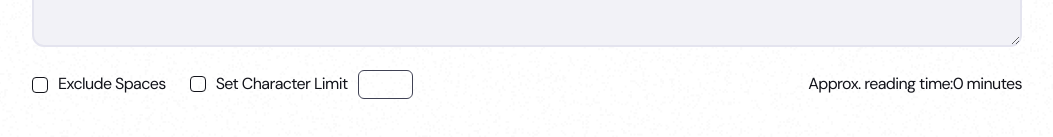
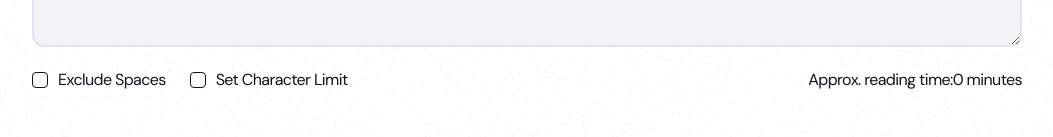
Before and after one commit to zekelkeys/react-character-counter, a React (Vite) app: page / in a window 1280 px wide. Shown: the part 453-590 px from the top of the page, without its empty margins (113-1166 px from the left). Built offline with nearby package versions, Linux system fonts and the light colour scheme.

Commit message:
Add logic to show and hide character limit input

```diff
--- a/src/components/Checkboxes.jsx
+++ b/src/components/Checkboxes.jsx
@@ -1,4 +1,7 @@
+import { useState } from "react";
+
 function Checkboxes() {
+    const [characterLimit, setCharacterLimit] = useState(false);
     return (
         <div className="mt-4 mb-10 flex flex-col gap-3 text-neutral-900 md:flex-row md:gap-6 lg:mb-12 dark:text-neutral-200">
             <label className="group flex cursor-pointer items-center gap-2.5">
@@ -18,7 +21,11 @@ function Checkboxes() {
                         className="peer absolute cursor-pointer opacity-0"
                         type="checkbox"
                         aria-controls="character-limit"
-                        aria-expanded="{enabled}"
+                        aria-expanded={characterLimit}
+                        checked={characterLimit}
+                        onChange={(event) => {
+                            setCharacterLimit(event.target.checked);
+                        }}
                     />
                     <span className="h-4 w-4 rounded-xs border-1 border-neutral-900 bg-transparent bg-cover bg-center bg-no-repeat group-hover:border-purple-500 peer-checked:border-purple-400 peer-checked:bg-purple-400 peer-checked:bg-[url('./assets/images/icon-check.svg')] group-hover:peer-checked:border-purple-500 group-hover:peer-checked:bg-purple-500 peer-focus-visible:border-neutral-200 peer-focus-visible:bg-white peer-focus-visible:shadow-[0_0_0_0.125rem_#FFFFFF,0_0_0_0.25rem_#D3A0FA] peer-checked:peer-focus-visible:border-purple-400 peer-focus-visible:peer-checked:bg-purple-400 dark:border-neutral-200"></span>
                     <span className="text-base leading-tight tracking-tight">
@@ -30,11 +37,14 @@ function Checkboxes() {
                     <label className="sr-only" htmlFor="character-limit">
                         Character limit
                     </label>
-                    <input
-                        className="ml-2.5 h-[1.813rem] w-[3.438rem] [appearance:textfield] rounded-sm border-1 border-neutral-600 px-3 py-1 text-base leading-tight tracking-tight text-neutral-900 dark:text-white [&::-webkit-inner-spin-button]:appearance-none [&::-webkit-outer-spin-button]:appearance-none"
-                        id="character-limit"
-                        type="number"
-                    />
+
+                    {characterLimit && (
+                        <input
+                            className="ml-2.5 h-[1.813rem] w-[3.438rem] [appearance:textfield] rounded-sm border-1 border-neutral-600 px-3 py-1 text-base leading-tight tracking-tight text-neutral-900 dark:text-white [&::-webkit-inner-spin-button]:appearance-none [&::-webkit-outer-spin-button]:appearance-none"
+                            id="character-limit"
+                            type="number"
+                        />
+                    )}
                 </div>
             </div>
 
```
